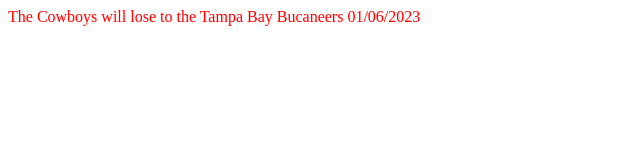
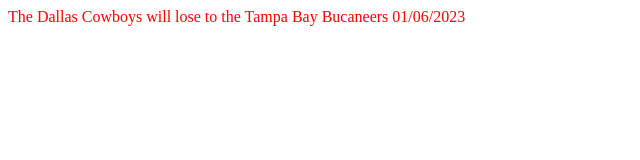
Before and after one commit to J33V4NS1DHU/First-Github-Upload, a plain HTML site: page index.html in a window 1280 px wide. Shown: the whole page, without its empty margins (0-640 px from the left). Drawn offline with Linux system fonts and the light colour scheme.

Commit message:
Name Change

```diff
--- a/index.html
+++ b/index.html
@@ -8,6 +8,6 @@
     <link rel="stylesheet" href="styles.css">
 </head>
 <body>
-    The Cowboys will lose to the Tampa Bay Bucaneers 01/06/2023
+    The Dallas Cowboys will lose to the Tampa Bay Bucaneers 01/06/2023
 </body>
 </html>
```
